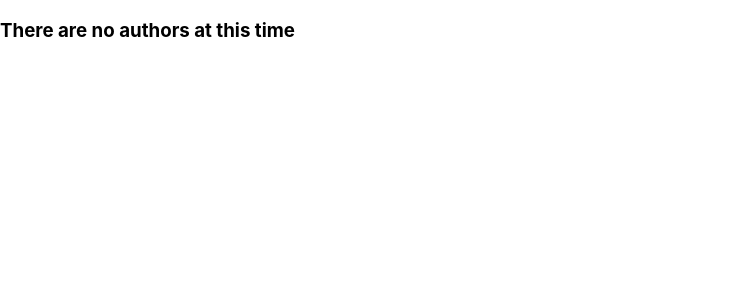
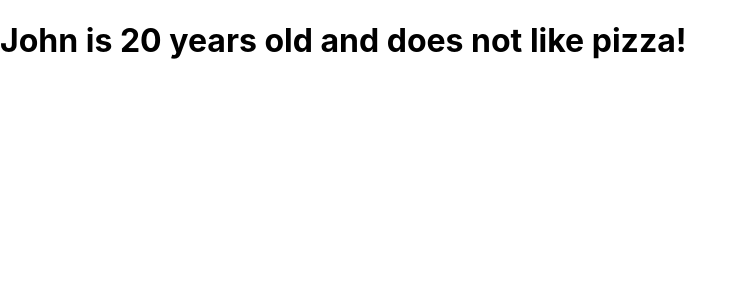
Before and after one commit to Densitty/react-lesson-max, a React (Create React App) app: page / in a window 1280 px wide. Shown: the top 300 px of the page, without its empty margins (0-747 px from the left). Built offline with nearby package versions, Linux system fonts and the light colour scheme.

Commit message:
Looked into PropTypes in React and used it to set the type of value of a prop should have. Helps in checking against error, especially if the code will be used by another team.

```diff
--- a/package.json
+++ b/package.json
@@ -6,6 +6,7 @@
     "@testing-library/jest-dom": "^4.2.4",
     "@testing-library/react": "^9.3.2",
     "@testing-library/user-event": "^7.1.2",
+    "prop-types": "^15.7.2",
     "radium": "^0.26.0",
     "react": "^16.13.1",
     "react-dom": "^16.13.1",
--- a/src/containers/App.js
+++ b/src/containers/App.js
@@ -1,18 +1,22 @@
-import React from 'react';
-import BlogInformation from './Child'
+import React, { Component } from 'react';
+import PropTypes from 'prop-types'
+// import BlogInformation from './Child'
 // import withColor from './withColor'
 // import classes from './App.module.css';
 
 
+//App component
+export default class Person extends Component {
+  render() {
+    const pizzaPreference = (this.props.likesPizza) ? "does" : "does not"
+    return (
+      <h1>{this.props.name} is {this.props.age} years old and {pizzaPreference} like pizza!</h1>)
+  }
+}
 
 
-
-
-//App component
-export default function App() {
-  return (
-    <div className="App">
-      <BlogInformation article="New article" />
-    </div>
-  );
+Person.propTypes = {
+  name: PropTypes.string.isRequired,
+  age: PropTypes.number.isRequired,
+  likesPizza: PropTypes.bool.isRequired
 }
--- a/src/index.js
+++ b/src/index.js
@@ -1,12 +1,14 @@
 import React from 'react';
 import ReactDOM from 'react-dom';
 import './index.css';
-import App from './containers/App';
+// import App from './containers/App';
 import * as serviceWorker from './serviceWorker';
+import Person from './containers/App';
 
 ReactDOM.render(
   <React.StrictMode>
-    <App appTitle="Person Manager" />
+    <Person name={'John'} age={20} likesPizza={false}
+    />
   </React.StrictMode>,
   document.getElementById('root')
 );
```
